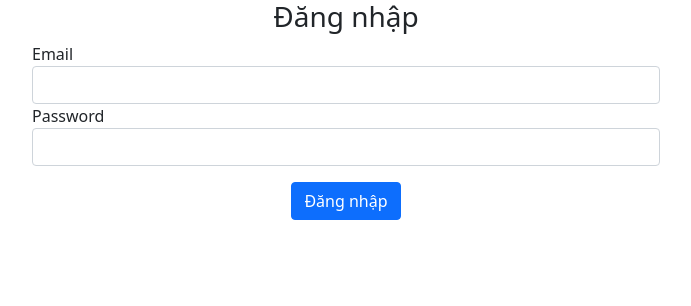
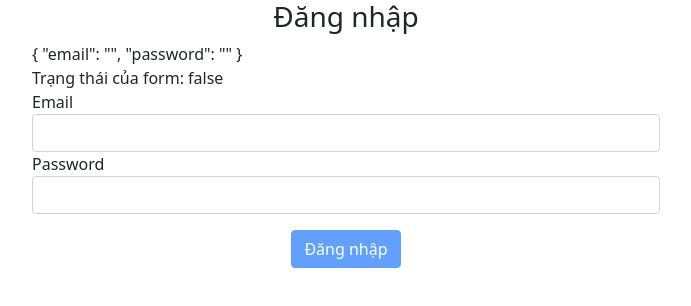
Before and after one commit to thienth32/we16301-angular, an Angular app: page /login in a window 1280 px wide. Shown: the top 306 px of the page, without its empty margins (294-985 px from the left). Built offline with nearby package versions, Linux system fonts and the light colour scheme.

Commit message:
validate cho email

```diff
--- a/src/app/screens/login/login.component.html
+++ b/src/app/screens/login/login.component.html
@@ -1,17 +1,28 @@
 <div class="container-fluid">
     <div class="col-6 offset-3">
         <h3 class="text-center">Đăng nhập</h3>
+        {{loginForm.value | json}}
+        <br>
+        Trạng thái của form: {{loginForm.valid | json}}
         <form [formGroup]="loginForm">
             <div class="form-group">
                 <label for="">Email</label>
                 <input type="text" formControlName="email" class="form-control">
+                <div *ngIf="loginForm.controls['email'].errors
+                            && (
+                                loginForm.controls['email'].touched
+                                || loginForm.controls['email'].dirty
+                            )">
+                    <span class="text-danger" *ngIf="loginForm.controls['email'].hasError('required')">Hãy nhập email</span>
+                    <span class="text-danger" *ngIf="loginForm.controls['email'].hasError('email')">Không đúng định email</span>
+                </div>
             </div>
             <div class="form-group">
                 <label for="">Password</label>
-                <input type="text" formControlName="password" class="form-control">
+                <input type="password" formControlName="password" class="form-control">
             </div>
             <div class="d-flex justify-content-center mt-3">
-                <button class="btn btn-primary">Đăng nhập</button>
+                <button [disabled]="loginForm.invalid" class="btn btn-primary">Đăng nhập</button>
             </div>
         </form>
     </div>
--- a/src/app/screens/login/login.component.ts
+++ b/src/app/screens/login/login.component.ts
@@ -1,5 +1,5 @@
 import { Component, OnInit } from '@angular/core';
-import { FormControl, FormGroup } from '@angular/forms';
+import { FormControl, FormGroup, Validators } from '@angular/forms';
 
 @Component({
   selector: 'app-login',
@@ -20,8 +20,11 @@ export class LoginComponent implements OnInit {
 
   // tạo ra reactive form object
   loginForm: FormGroup = new FormGroup({
-    email: new FormControl(''),
-    password: new FormControl('')
+    email: new FormControl('', [
+      Validators.required,
+      Validators.email
+    ]),
+    password: new FormControl('', Validators.required)
   });
   constructor() { }
 
```
